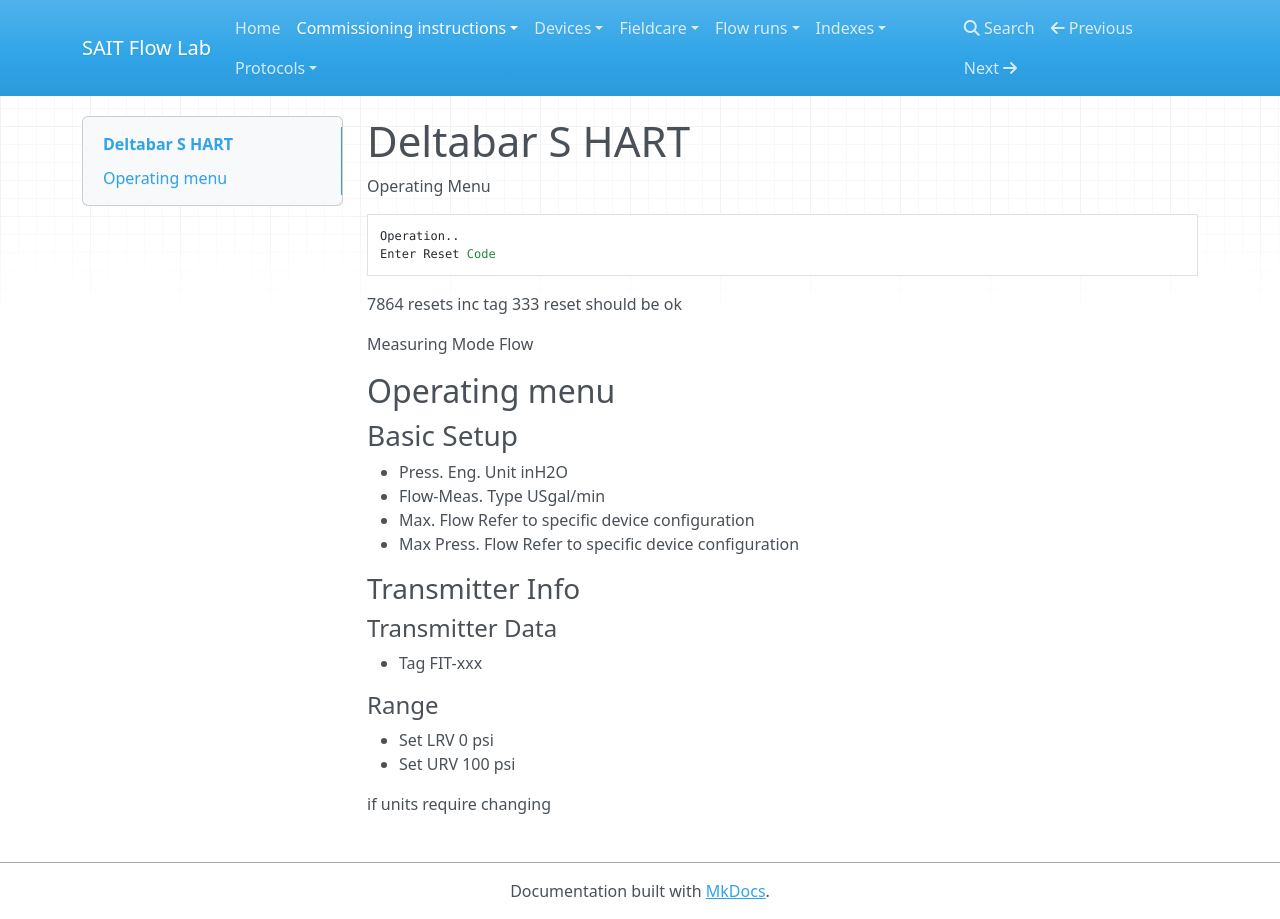
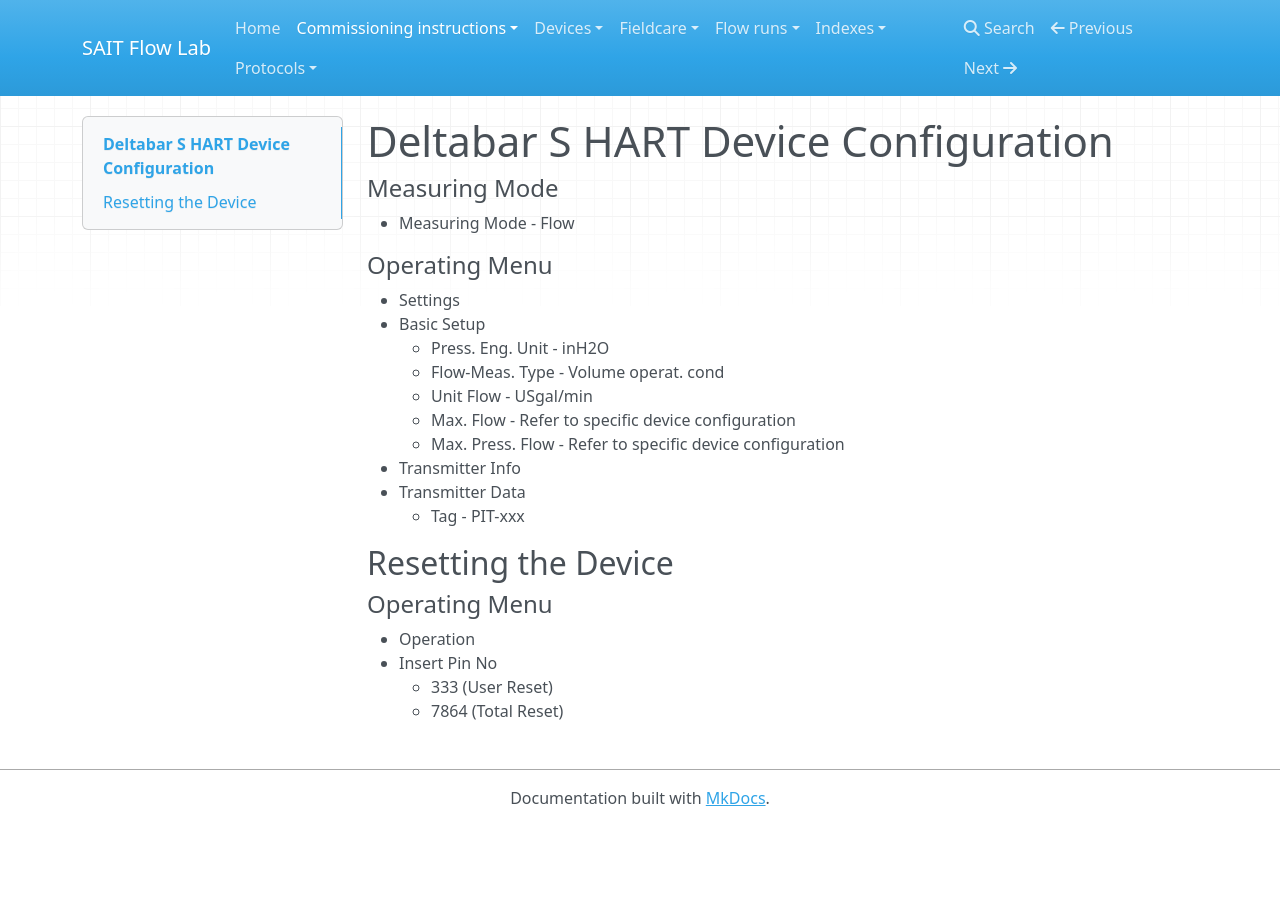
Before and after one commit to ian009/sait, an MkDocs documentation site: the page built from docs/commissioning_instructions/deltabar_s_hart.md, in a window 1280 px wide. Built offline with MkDocs 1.6.1, drawn with Linux system fonts in a browser that asks for light colours; nearby versions of some CDN libraries.

Commit message:
updated formatting

```diff
--- a/docs/commissioning_instructions/deltabar_s_hart.md
+++ b/docs/commissioning_instructions/deltabar_s_hart.md
@@ -1,35 +1,22 @@
-# Deltabar S HART
+# Deltabar S HART Device Configuration
+#### Measuring Mode
++ Measuring Mode - Flow
 
+#### Operating Menu
++ Settings
+  + Basic Setup
+    + Press. Eng. Unit - inH2O
+    + Flow-Meas. Type - Volume operat. cond
+    + Unit Flow - USgal/min
+    + Max. Flow - Refer to specific device configuration
+    + Max. Press. Flow - Refer to specific device configuration
++ Transmitter Info
+  + Transmitter Data
+    + Tag - PIT-xxx
 
-Operating Menu
-
-
-	Operation..
-	Enter Reset Code
-7864 resets inc tag
-333 reset should be ok
-
-Measuring Mode	Flow
-
-## Operating menu
-
-### Basic Setup
-+ Press. Eng. Unit	inH2O
-+ Flow-Meas. Type	USgal/min
-+ Max. Flow		Refer to specific device configuration
-+ Max Press. Flow	Refer to specific device configuration
-
-
-### Transmitter Info
-
-#### Transmitter Data
-
-+ Tag		FIT-xxx
-
-
-#### Range
-
-+ Set LRV			0 psi
-+ Set URV			100 psi
-
- if units require changing
+## Resetting the Device
+#### Operating Menu
++ Operation
+  + Insert Pin No
+    + 333 (User Reset)
+    + 7864 (Total Reset)
```
Also changed, not shown: docs/commissioning_instructions/cerabar_s_ff.md (+1 -1 lines), docs/commissioning_instructions/cerabar_s_hart.md (+1 -1 lines), docs/commissioning_instructions/cerabar_s_profibus.md (+15 -10 lines), docs/commissioning_instructions/deltabar_s_profibus.md (+40 -1 lines).
